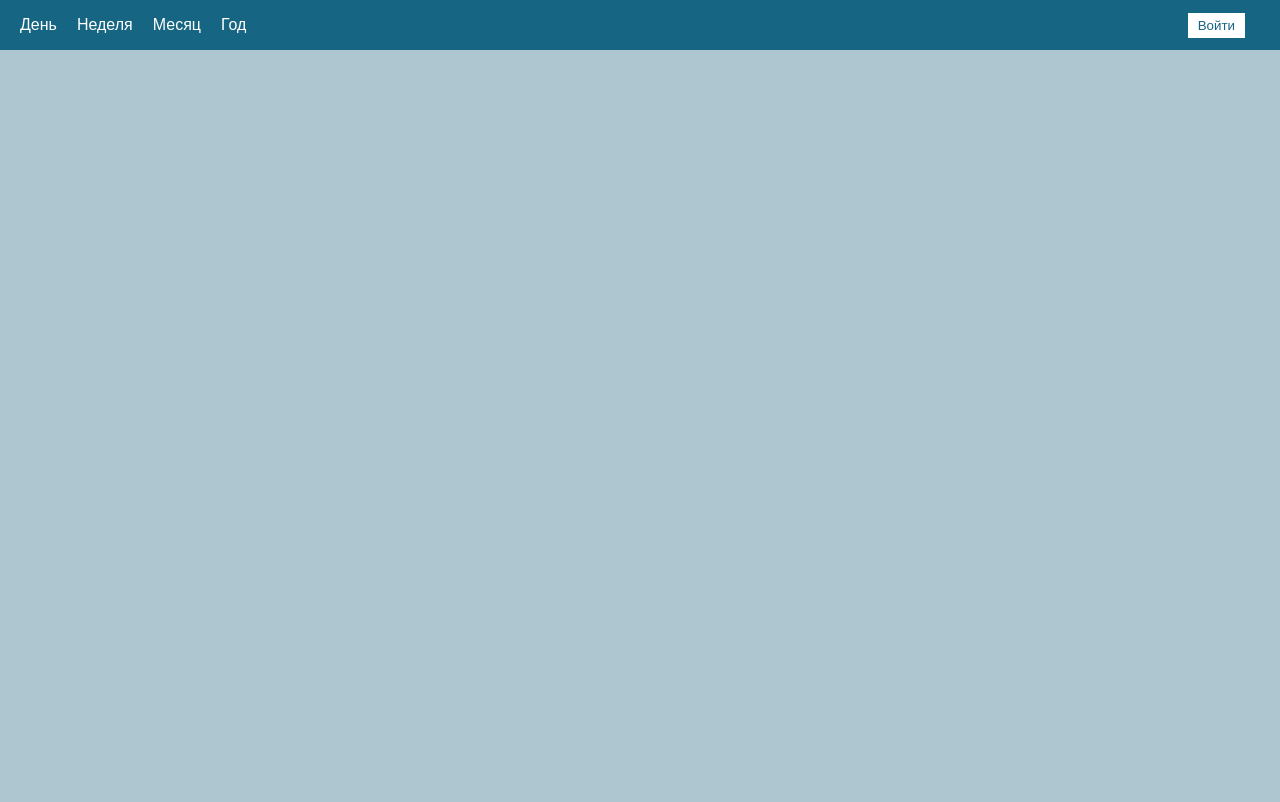
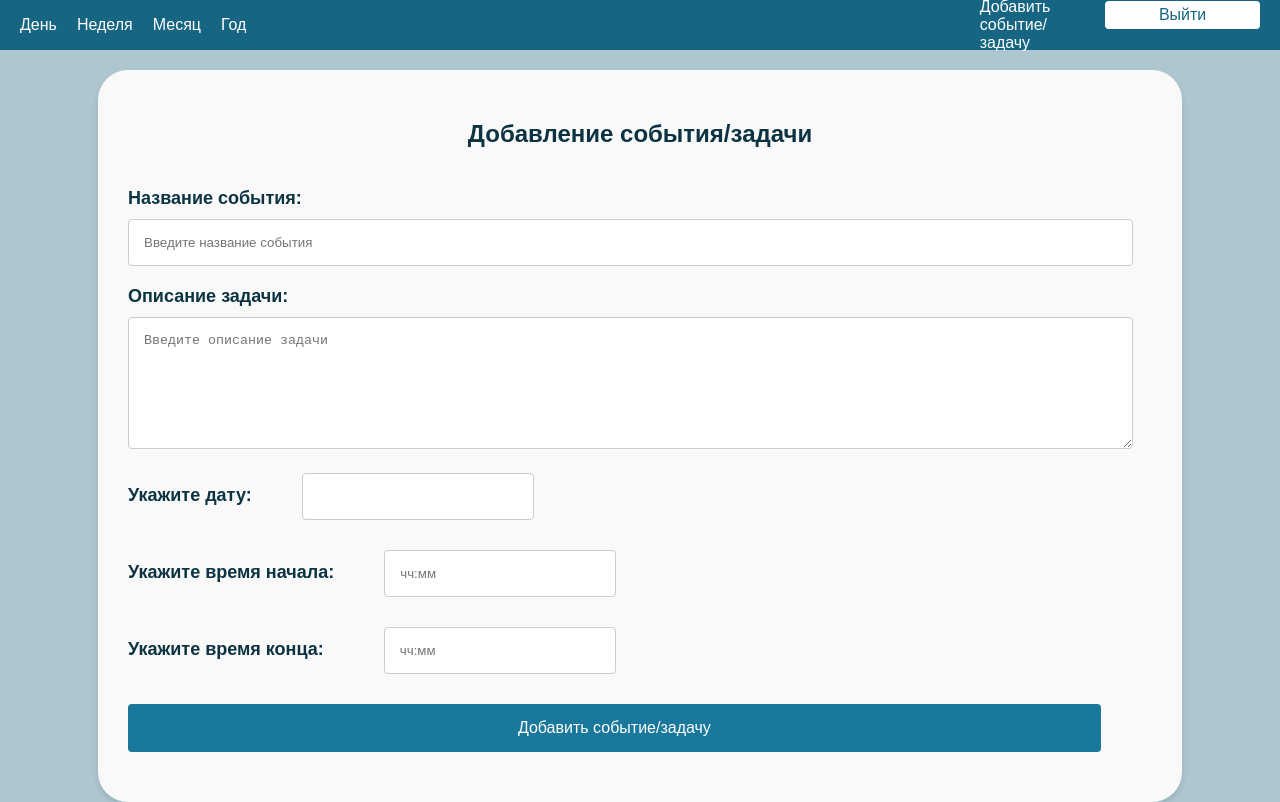
Before and after one commit to TashaPo/Lykoshin_project, a React (Create React App) app in the folder auth-app/frontend/: page /add-event in a window 1280 px wide. Built offline with nearby package versions, Linux system fonts and the light colour scheme; sample sign-in values are in the browser's storage.

Commit message:
Something... I gave up

```diff
--- a/auth-app/frontend/src/components/Calendar.js
+++ b/auth-app/frontend/src/components/Calendar.js
@@ -1,32 +1,38 @@
-// Этот компонент будет основным и будет
-// содержать навигацию между различными видами
-// календаря
-
 import React, { useState } from 'react';
-import { Link, Route, Routes, useLocation } from 'react-router-dom';
+import { Link, Route, Routes, useLocation, Navigate, useNavigate } from 'react-router-dom';
 import DayView from './DayView';
 import WeekView from './WeekView';
 import MonthView from './MonthView';
 import YearView from './YearView';
 import Login from './Login';
 import Register from './Register';
+import EventForm from './EventForm';
 import './styles/Calendar.css';
 
-const Calendar = ({ userId }) => {
+const Calendar = () => {
   const [selectedDate, setSelectedDate] = useState(new Date());
-    const [isAuthenticated, setIsAuthenticated] = useState(false);
+  const [isAuthenticated, setIsAuthenticated] = useState(!!localStorage.getItem('token'));
+  const [userToken, setUserToken] = useState(localStorage.getItem('token'));
+
   const location = useLocation();
+  const navigate = useNavigate();
 
   const handleDayClick = (date) => {
     setSelectedDate(date);
   };
 
-    const handleLogin = () => {
+  const handleLogin = (token) => {
     setIsAuthenticated(true);
+    setUserToken(token);
+    localStorage.setItem('token', token);
+    navigate('/month'); // Перенаправление на страницу месяца
   };
 
   const handleLogout = () => {
     setIsAuthenticated(false);
+    setUserToken(null);
+    localStorage.removeItem('token');
+    navigate('/login'); // Перенаправление на страницу входа
   };
 
   const isAuthPage = location.pathname === '/login' || location.pathname === '/register';
@@ -36,8 +42,12 @@ const Calendar = ({ userId }) => {
       {!isAuthPage && (
         <nav style={navStyle}>
           <div style={navLinksStyle}>
+            {isAuthenticated && (
+              <>
                 <Link to="/day" onClick={() => handleDayClick(selectedDate)} style={linkStyle}>День</Link>
                 <Link to="/week" style={linkStyle}>Неделя</Link>
+              </>
+            )}
             <Link to="/month" style={linkStyle}>Месяц</Link>
             <Link to="/year" style={linkStyle}>Год</Link>
           </div>
@@ -45,7 +55,7 @@ const Calendar = ({ userId }) => {
           <div style={authStyle}>
             {isAuthenticated ? (
               <>
-                                <Link to="/add-event" style={linkStyle}>Добавить событие</Link>
+                <Link to="/add-event" style={linkStyle}>Добавить событие/задачу</Link>
                 <button onClick={handleLogout} style={buttonStyle}>Выйти</button>
               </>
             ) : (
@@ -57,13 +67,14 @@ const Calendar = ({ userId }) => {
         </nav>
       )}
       <Routes>
-                <Route path="/day" element={<DayView userId={userId} date={selectedDate} />} />
-                <Route path="/week" element={<WeekView />} />
-                <Route path="/month" element={<MonthView userId={userId} onDayClick={handleDayClick} />} />
-                <Route path="/year" element={<YearView userId={userId} setSelectedDate={setSelectedDate} />} />
-                <Route path="/login" element={<Login />} />
+        <Route path="/day" element={isAuthenticated ? <DayView date={selectedDate} /> : <Navigate to="/month" />} />
+        <Route path="/week" element={isAuthenticated ? <WeekView /> : <Navigate to="/month" />} />
+        <Route path="/month" element={<MonthView isAuthenticated={isAuthenticated} onDayClick={handleDayClick} />} />
+        <Route path="/year" element={<YearView setSelectedDate={setSelectedDate} />} />
+        <Route path="/login" element={<Login onLogin={handleLogin} />} />
         <Route path="/register" element={<Register />} />
-                <Route path="/" element={<MonthView userId={userId} onDayClick={handleDayClick} />} />
+        <Route path="/add-event" element={isAuthenticated ? <EventForm userId={userToken} /> : <Navigate to="/login" />} />
+        <Route path="/" element={<MonthView isAuthenticated={isAuthenticated} onDayClick={handleDayClick} />} />
       </Routes>
     </div>
   );
--- a/auth-app/frontend/src/components/EventForm.js
+++ b/auth-app/frontend/src/components/EventForm.js
@@ -1,48 +1,159 @@
 import React, { useState } from 'react';
 import axios from 'axios';
+import DatePicker from 'react-datepicker';
+import 'react-datepicker/dist/react-datepicker.css';
+import { useNavigate } from 'react-router-dom'; // Импортируем useNavigate
+import './styles/EventForm.css'; // Путь к стилям
 
 const EventForm = ({ userId }) => {
+  const navigate = useNavigate(); // Инициализируем navigate
   const [title, setTitle] = useState('');
-    const [date, setDate] = useState('');
   const [description, setDescription] = useState('');
+  const [date, setDate] = useState(null);
+  const [startTime, setStartTime] = useState('');
+  const [endTime, setEndTime] = useState('');
+  const [error, setError] = useState('');
 
   const handleSubmit = async (e) => {
     e.preventDefault();
+
+    // Check if date is valid
+    if (!date) {
+        console.error('Date is required');
+        return;
+    }
+
+    // Format the date correctly
+    const eventDateParts = date.split('.');
+    if (eventDateParts.length !== 3) {
+        console.error('Invalid date format. Expected DD.MM.YYYY');
+        return;
+    }
+    const eventDate = new Date(`${eventDateParts[2]}-${eventDateParts[1]}-${eventDateParts[0]}`); // YYYY-MM-DD
+
+    // Validate the date
+    if (isNaN(eventDate.getTime())) {
+        console.error('Invalid date value');
+        return;
+    }
+
+    // Ensure start and end times are valid
+    const formattedStartTime = startTime.includes(':') ? `${startTime}:00` : `${startTime}:00`;
+    const formattedEndTime = endTime.includes(':') ? `${endTime}:00` : `${endTime}:00`;
+
+    // Create Date objects for start and end times
+    const startDateTime = new Date(`${eventDate.toISOString().split('T')[0]}T${formattedStartTime}`);
+    const endDateTime = new Date(`${eventDate.toISOString().split('T')[0]}T${formattedEndTime}`);
+
+    // Validate start and end times
+    if (isNaN(startDateTime.getTime()) || isNaN(endDateTime.getTime())) {
+        console.error('Invalid time value');
+        return;
+    }
+
     try {
-            const response = await axios.post('http://localhost:5000/api/events', {
+        let response;
+
+        // If start and end times are the same, create an event
+        if (startTime === endTime) {
+            response = await axios.post('http://localhost:5000/api/events', {
                 userId,
                 title,
-                date,
                 description,
+                event_date: startDateTime.toISOString(),
             });
             console.log('Событие добавлено:', response.data);
+        } else {
+            response = await axios.post('http://localhost:5000/api/tasks', {
+                userId,
+                title,
+                description,
+                due_date: endDateTime.toISOString(),
+                is_completed: false,
+            });
+            console.log('Задача добавлена:', response.data);
+        }
+
+        navigate('/calendar');
     } catch (error) {
-            console.error('Ошибка при добавлении события:', error);
+        console.error('Ошибка при добавлении события/задачи:', error);
     }
 };
 
   return (
+    <div className="event-form-container" >
+      <h2>Добавление события/задачи</h2>
       <form onSubmit={handleSubmit}>
+        {/* Название события */}
+        <div>
+        <label htmlFor="title">Название события:</label>
         <input
           type="text"
-                placeholder="Название события"
+          id="title"
+          placeholder="Введите название события"
           value={title}
           onChange={(e) => setTitle(e.target.value)}
           required
         />
-            <input
-                type="datetime-local"
-                value={date}
-                onChange={(e) => setDate(e.target.value)}
-                required
-            />
+        </div>
+
+        {/* Описание события */}
+        <div>
+        <label htmlFor="description">Описание задачи:</label>
         <textarea
-                placeholder="Описание"
+          id="description"
+          placeholder="Введите описание задачи"
           value={description}
           onChange={(e) => setDescription(e.target.value)}
         />
-            <button type="submit">Добавить событие</button>
+        </div>
+
+        {/* Выбор даты */}
+        <div>
+        <label htmlFor="date">Укажите дату:
+
+        {/* Мини-календарь для выбора даты */}
+        <DatePicker
+          selected={date ? new Date(date.split('.').reverse().join('-')) : null}
+          onChange={(date) => setDate(date.toLocaleDateString())}
+          dateFormat="dd.MM.yyyy"
+          className="calendar-icon"
+        />
+        </label>
+        </div>
+
+        {/* Выбор времени начала */}
+        <div>
+          <label htmlFor="start-time">Укажите время начала:
+          <input
+            type="text"
+            id="start-time"
+            placeholder="чч:мм"
+            value={startTime}
+            onChange={(e) => setStartTime(e.target.value)}
+            required
+            style={{ width: '200px', marginLeft: '50px' }}
+          /> </label>
+        </div>
+
+        {/* Выбор времени конца */}
+        <div>
+          <label htmlFor="end-time">Укажите время конца:
+          <input
+            type="text"
+            id="end-time"
+            placeholder="чч:мм"
+            value={endTime}
+            onChange={(e) => setEndTime(e.target.value)}
+            required
+            style={{ width: '200px', marginLeft: '60px' }}
+          /> </label>
+        </div>
+
+        {/* Кнопка отправки формы */}
+        <button type="submit">Добавить событие/задачу</button>
       </form>
+    </div>
   );
 };
 
--- a/auth-app/frontend/src/components/Login.js
+++ b/auth-app/frontend/src/components/Login.js
@@ -4,31 +4,31 @@ import { Link, useNavigate } from 'react-router-dom';
 const Login = () => {
     const [username, setUsername] = useState('');
     const [password, setPassword] = useState('');
-    const [showPassword, setShowPassword] = useState(false); // Добавлено состояние для чекбокса
-    const navigate = useNavigate(); // Используем useNavigate для навигации
+    const [showPassword, setShowPassword] = useState(false);
+    const [errorMessage, setErrorMessage] = useState('');
+    const navigate = useNavigate();
 
     const handleLogin = async (e) => {
         e.preventDefault();
         try {
-            const response = await fetch('/login', {
+            const response = await fetch('http://localhost:5000/login', {
                 method: 'POST',
                 headers: {
                     'Content-Type': 'application/json',
                 },
-                body: JSON.stringify({ username, password }),
+                body: JSON.stringify({ email: username, password }),
             });
             const data = await response.json();
+
             if (response.ok) {
-                // Сохранение токена в localStorage или куках
                 localStorage.setItem('token', data.token);
-                // Перенаправление на защищенную страницу
-                navigate('/main'); // Используем navigate для перенаправления
+                navigate('/main');
             } else {
-                // Отображение ошибки
-                console.error(data.message);
+                setErrorMessage(data.message || 'Ошибка при входе');
             }
         } catch (error) {
             console.error('Ошибка при входе:', error);
+            setErrorMessage('Ошибка подключения к серверу');
         }
     };
 
@@ -36,22 +36,22 @@ const Login = () => {
         <div style={styles.container}>
             <div style={styles.formContainer}>
                 <h1>Вход</h1>
+                {errorMessage && <p style={{ color: 'red' }}>{errorMessage}</p>}
                 <form onSubmit={handleLogin}>
-                    <form><label style={styles.label}>Введите логин:</label>
+                    <label style={styles.label}>Введите логин:</label>
                     <input
                         type="text"
                         value={username}
                         onChange={(e) => setUsername(e.target.value)}
                         style={styles.input}
-                    /></form>
-                    <form><label style={styles.label}>Введите пароль:</label>
+                    />
+                    <label style={styles.label}>Введите пароль:</label>
                     <input
                         type={showPassword ? "text" : "password"}
                         value={password}
                         onChange={(e) => setPassword(e.target.value)}
                         style={styles.input}
-                    /></form>
-                    <form>
+                    />
                     <div style={styles.checkboxContainer}>
                         <input
                             type="checkbox"
@@ -64,8 +64,7 @@ const Login = () => {
                             Показать пароль
                         </label>
                     </div>
-                    </form>
-                    <form><Link to="/register">Нет аккаунта? Зарегистрироваться</Link></form>
+                    <div><Link to="/register">Нет аккаунта? Зарегистрироваться</Link></div>
                     <button type="submit" style={styles.button}>Войти</button>
                 </form>
             </div>
--- a/auth-app/frontend/src/components/Register.js
+++ b/auth-app/frontend/src/components/Register.js
@@ -6,37 +6,36 @@ const Register = () => {
     const [password, setPassword] = useState('');
     const [confirmPassword, setConfirmPassword] = useState('');
     const [showPassword, setShowPassword] = useState(false);
-    const [showConfirmPassword, setShowConfirmPassword] = useState(false); // Отдельное состояние для повторного пароля
-    const [errorMessage, setErrorMessage] = useState(''); // Для отображения ошибок
-    const navigate = useNavigate(); // Используем useNavigate для навигации
+    const [showConfirmPassword, setShowConfirmPassword] = useState(false);
+    const [errorMessage, setErrorMessage] = useState('');
+    const navigate = useNavigate();
 
     const handleRegister = async (e) => {
         e.preventDefault();
 
-        // password check
         if (password !== confirmPassword) {
             setErrorMessage('Пароли не совпадают');
             return;
         }
 
         try {
-            const response = await fetch('/register', {
+            const response = await fetch('http://localhost:5000/register', {
                 method: 'POST',
                 headers: {
                     'Content-Type': 'application/json',
                 },
-                body: JSON.stringify({ username, password }),
+                body: JSON.stringify({ email: username, password }),
             });
             const data = await response.json();
 
             if (response.ok) {
-                console.log(data.message);
-                navigate('/login'); // Переадресация на страницу входа
+                navigate('/login');
             } else {
-                console.error(data.message); // Отображение сообщения об ошибке
+                setErrorMessage(data.message || 'Ошибка при регистрации');
             }
         } catch (error) {
             console.error('Ошибка при регистрации:', error);
+            setErrorMessage('Ошибка подключения к серверу');
         }
     };
 
@@ -44,8 +43,8 @@ const Register = () => {
         <div style={styles.container}>
             <div style={styles.formContainer}>
                 <h1>Регистрация</h1>
+                {errorMessage && <p style={{ color: 'red' }}>{errorMessage}</p>}
                 <form onSubmit={handleRegister}>
-                    <form>
                     <label style={styles.label}>Введите логин:</label>
                     <input
                         type="text"
@@ -53,8 +52,6 @@ const Register = () => {
                         onChange={(e) => setUsername(e.target.value)}
                         style={styles.input}
                     />
-                    </form>
-                    <form>
                     <label style={styles.label}>Введите пароль:</label>
                     <input
                         type={showPassword ? "text" : "password"}
@@ -62,8 +59,6 @@ const Register = () => {
                         onChange={(e) => setPassword(e.target.value)}
                         style={styles.input}
                     />
-                    </form>
-                    <form>
                     <div style={styles.checkboxContainer}>
                         <input
                             type="checkbox"
@@ -76,8 +71,6 @@ const Register = () => {
                             Показать пароль
                         </label>
                     </div>
-                    </form>
-                    <form>
                     <label style={styles.label}>Введите пароль повторно:</label>
                     <input
                         type={showConfirmPassword ? "text" : "password"}
@@ -85,8 +78,6 @@ const Register = () => {
                         onChange={(e) => setConfirmPassword(e.target.value)}
                         style={styles.input}
                     />
-                    </form>
-                    <form>
                     <div style={styles.checkboxContainer}>
                         <input
                             type="checkbox"
@@ -99,13 +90,8 @@ const Register = () => {
                             Показать пароль
                         </label>
                     </div>
-                    </form>
-                    <form>
-                    <Link to="/login">Уже есть аккаунт? Войти</Link>
-                    </form>
-                    <form>
+                    <div><Link to="/login">Уже есть аккаунт? Войти</Link></div>
                     <button style={styles.button} type="submit">Зарегистрироваться</button>
-                    </form>
                 </form>
             </div>
         </div>
--- /dev/null
+++ b/auth-app/frontend/src/components/styles/EventForm.css
@@ -0,0 +1,57 @@
+.event-form-container {
+    width: 80%;
+    margin: 0 auto;
+    padding: 30px;
+    background-color: #f9f9f9;
+    border-radius: 30px;
+    box-shadow: 0 4px 6px rgba(0, 0, 0, 0.1);
+  }
+
+  h2 {
+    text-align: center;
+    margin-bottom: 40px;
+  }
+
+  label {
+    display: block;
+    margin-bottom: 10px;
+    font-weight: bold;
+    font-size: 18px;
+  }
+
+  input, textarea, button {
+    width: 95%;
+    padding: 15px;
+    margin-bottom: 20px;
+    border: 1px solid #ccc;
+    border-radius: 4px;
+  }
+
+  textarea {
+    min-height: 100px;
+  }
+
+  button {
+    background-color: #19789c;
+    color: white;
+    border: none;
+    cursor: pointer;
+    font-size: 16px;
+  }
+
+  button:hover {
+    background-color: #155d75;
+  }
+
+  /* Стиль для календаря */
+  .calendar-icon {
+    position: relative;
+    width: 200px;
+    margin-left: 50px;
+  }
+
+  /* Стиль для выбора времени */
+  .time-picker {
+    width: 50%;
+    padding: 50px;
+  }
```
Also changed, not shown: 2 other files (tests, documents, lock files or other folders). Lines whose indentation alone changed are shown as unchanged.
